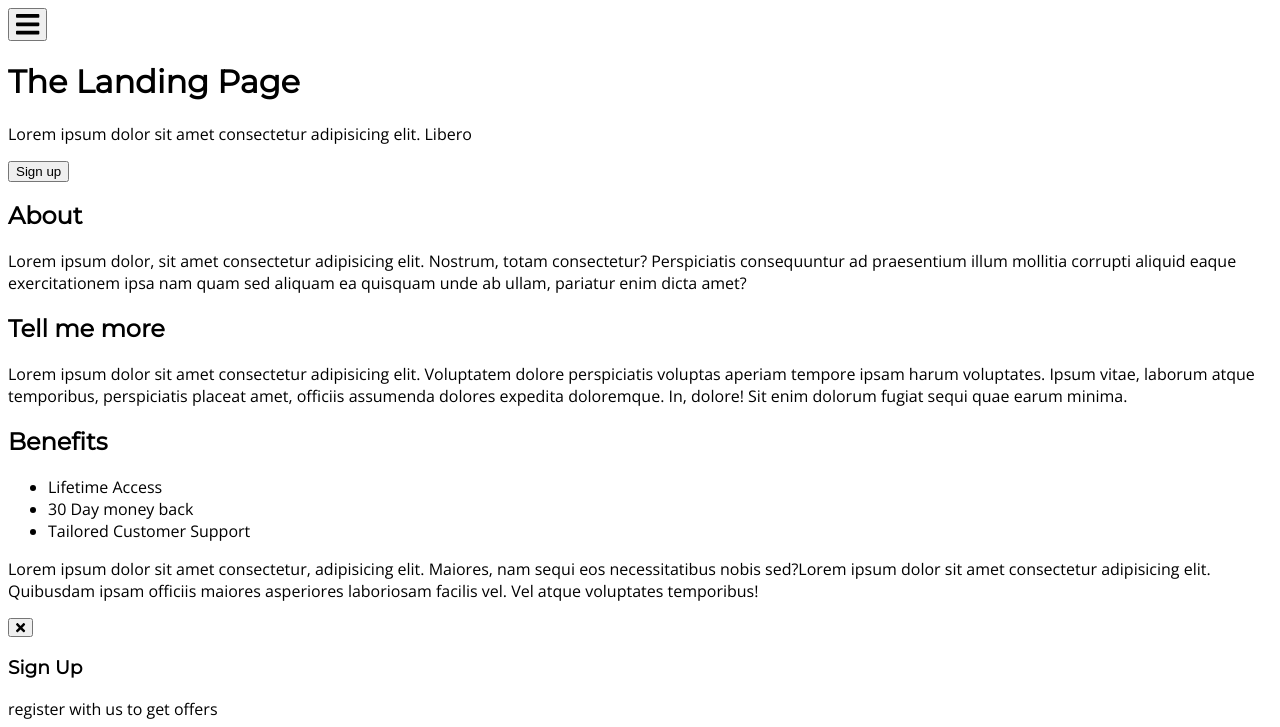
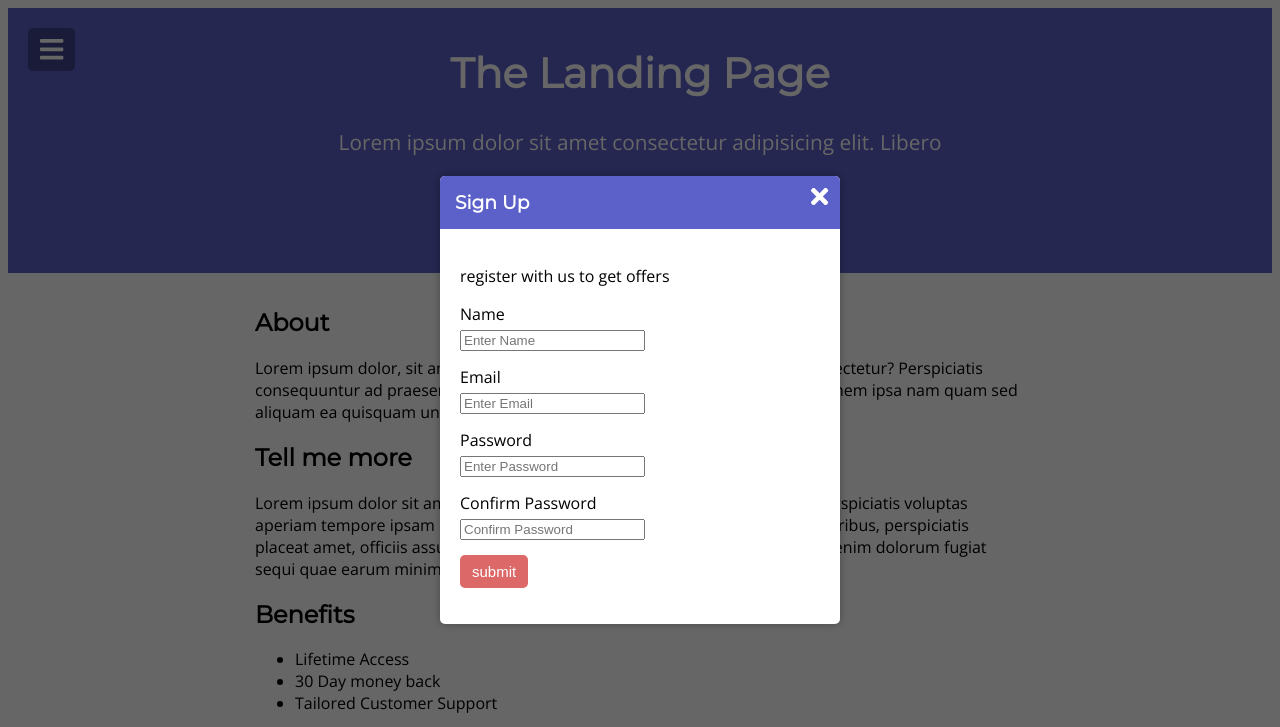
Before and after one commit to gsalem/vanilla-js, a plain HTML site: page modal-menu-slider/index.html in a window 1280 px wide. Shown: the top 727 px of the page. Drawn offline with nearby package versions, Linux system fonts and the light colour scheme; a script that the page names is missing.

Commit message:
style header and modal

```diff
--- a/modal-menu-slider/style.css
+++ b/modal-menu-slider/style.css
@@ -65,3 +65,115 @@ nav ul li a:hover{
 	color: #fff;
 	text-decoration: underline;
 }
+
+header{
+	background-color: var(--primary-color);
+	color: #fff;
+	font-size: 130%;
+	position: relative;
+	padding: 40px 15px;
+	text-align: center;
+}
+
+header h1{
+	margin: 0;
+}
+header p{
+	margin: 30px 0;
+}
+
+button, input[type="submit"]{
+	background-color: var(--secondary-color);
+	border:0;
+	border-radius: 5px;
+	color: #fff;
+	cursor: pointer;
+	padding: 8px 12px;
+}
+
+button:focus{
+	outline:none;
+}
+
+.toggle{
+	background-color: rgba(0,0,0,0.3);
+	position: absolute;
+	top:20px;
+	left:20px;
+}
+
+
+.cta-btn{
+	padding: 12px 30px;
+	font-size: 20px;
+}
+
+.container{
+	padding:15px;
+	margin: 0 auto;
+	max-width: 100%;
+	width: 800px;
+}
+
+/* MODAL */
+
+.modal-container{
+	background-color: rgba(0,0,0,0.6);
+	/* display:none; */
+	position:fixed;
+	top:0;
+	left:0;
+	right:0;
+	bottom:0;
+}
+
+.modal{
+	background-color: #fff;
+	border-radius: 5px;
+	box-shadow: 0 0 10px rgba(0,0,0,0.3);
+	position: absolute;
+	overflow:hidden;
+	top: 50%;
+	left: 50%;
+	transform: translate(-50%, -50%);
+	max-width: 100%;
+	width: 400px;
+}
+
+.modal-header{
+	background: var(--primary-color);
+	color: #fff;
+	padding: 15px;
+}
+
+.modal-header h3{
+	margin: 0;
+}
+
+.modal-content{
+	padding: 20px;
+}
+
+.modal-form div{margin: 15px 0;}
+
+.modal-form label{
+	display: block;
+	margin-bottom: 5px;
+}
+
+.modal-form .form-input{
+	padding: 8px;
+	width: 100%;
+}
+
+.close-btn{
+	background: transparent;
+	font-size: 25px;
+	position: absolute;
+	top:0;
+	right:0;
+}
+
+.submit-btn{
+	font-size: 15px;
+}
```
